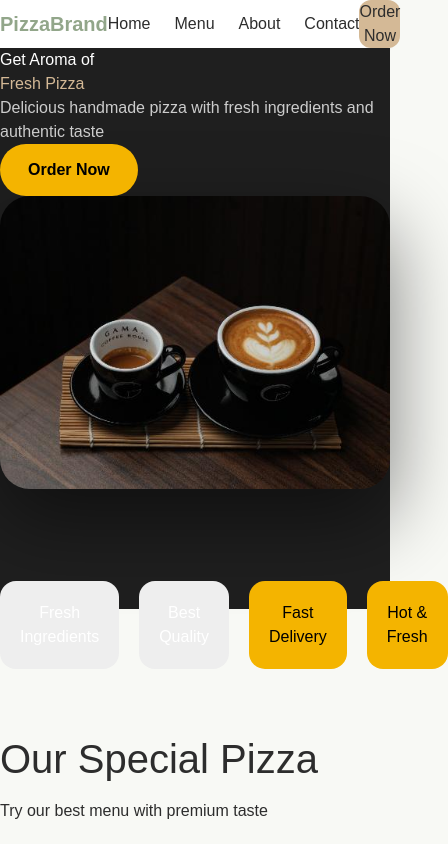
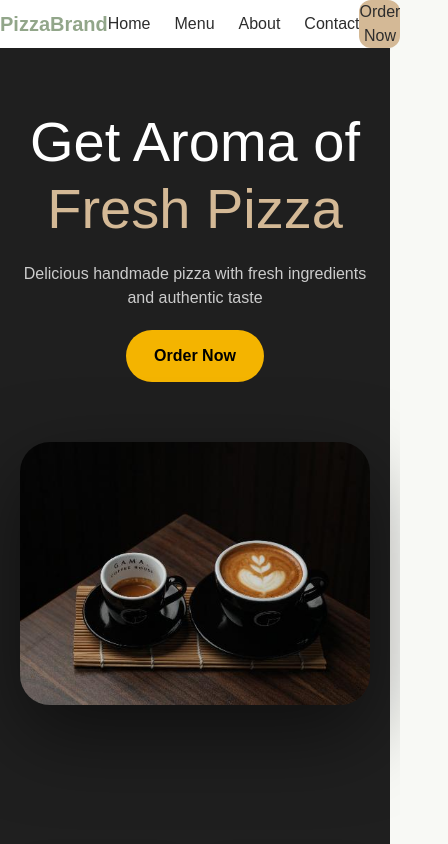
Before and after one commit to rizkyfdl22/gama, a Next.js app: page / in a window 390 px wide. Shown: the top 844 px of the page, 448 px wide, since content can reach past the window. Built offline with nearby package versions, Linux system fonts and the light colour scheme.

Commit message:
'landing1'

```diff
--- a/app/globals.css
+++ b/app/globals.css
@@ -20,12 +20,31 @@ body {
   overflow-x: hidden;
 }
 
-/* HERO DARK BACKGROUND */
+/* CONTAINER */
+.container {
+  max-width: 1200px;
+  margin: auto;
+  padding: 60px 20px;
+}
+
+/* ================= HERO ================= */
 .hero-dark {
   background: #1f1f1f;
   color: white;
-  padding-bottom: 120px;
+  padding-bottom: 140px;
   position: relative;
+}
+
+.hero {
+  display: grid;
+  grid-template-columns: 1fr 1fr;
+  align-items: center;
+  gap: 60px;
+}
+
+.hero-text h1 {
+  font-size: 56px;
+  line-height: 1.2;
 }
 
 .hero-text.dark span {
@@ -34,9 +53,11 @@ body {
 
 .hero-text.dark p {
   color: #ccc;
+  margin: 20px 0;
+  max-width: 420px;
 }
 
-/* BUTTON KUNING */
+/* BUTTON */
 .btn-yellow {
   background: #f4b400;
   color: black;
@@ -45,9 +66,14 @@ body {
   border: none;
   cursor: pointer;
   font-weight: 600;
+  transition: 0.3s;
 }
 
-/* IMAGE */
+.btn-yellow:hover {
+  transform: translateY(-3px);
+}
+
+/* HERO IMAGE */
 .hero-img img {
   width: 100%;
   border-radius: 30px;
@@ -63,37 +89,27 @@ body {
   bottom: -60px;
   left: 50%;
   transform: translateX(-50%);
+  width: 100%;
+  max-width: 1100px;
 }
 
-/* CARD STYLE */
 .feature-card {
   background: #eee;
   padding: 20px;
   border-radius: 16px;
   text-align: center;
   font-weight: 500;
+  box-shadow: 0 10px 30px rgba(0,0,0,0.1);
 }
 
-/* CARD YELLOW */
 .feature-card.yellow {
   background: #f4b400;
   color: black;
 }
 
-/* LIGHT SECTION */
-.light-section {
-  margin-top: 120px;
-  text-align: left;
-}
-
-.light-section h2 {
-  font-size: 40px;
-  margin-bottom: 10px;
-}
-
-/* SECTION TWO */
+/* ================= SECTION TWO ================= */
 .section-two {
-  margin-top: 120px;
+  margin-top: 140px;
 }
 
 .section-two-grid {
@@ -111,6 +127,7 @@ body {
 .section-text p {
   color: #666;
   margin-bottom: 20px;
+  max-width: 400px;
 }
 
 .section-btns {
@@ -124,6 +141,12 @@ body {
   padding: 12px 24px;
   border-radius: 30px;
   cursor: pointer;
+  transition: 0.3s;
+}
+
+.btn-outline:hover {
+  background: var(--text);
+  color: white;
 }
 
 /* IMAGE */
@@ -133,7 +156,7 @@ body {
   box-shadow: 0 25px 60px rgba(0,0,0,0.15);
 }
 
-/* MENU */
+/* ================= MENU ================= */
 .menu {
   margin-top: 100px;
 }
@@ -149,7 +172,6 @@ body {
   gap: 25px;
 }
 
-/* CARD */
 .menu-card {
   background: white;
   border-radius: 20px;
@@ -189,8 +211,24 @@ body {
   font-weight: bold;
 }
 
-/* RESPONSIVE */
+/* ================= RESPONSIVE ================= */
 @media (max-width: 768px) {
+  .hero {
+    grid-template-columns: 1fr;
+    text-align: center;
+  }
+
+  .hero-text.dark p {
+    margin: 20px auto;
+  }
+
+  .feature-floating {
+    grid-template-columns: 1fr 1fr;
+    position: static;
+    transform: none;
+    margin-top: 30px;
+  }
+
   .section-two-grid {
     grid-template-columns: 1fr;
     text-align: center;
```
